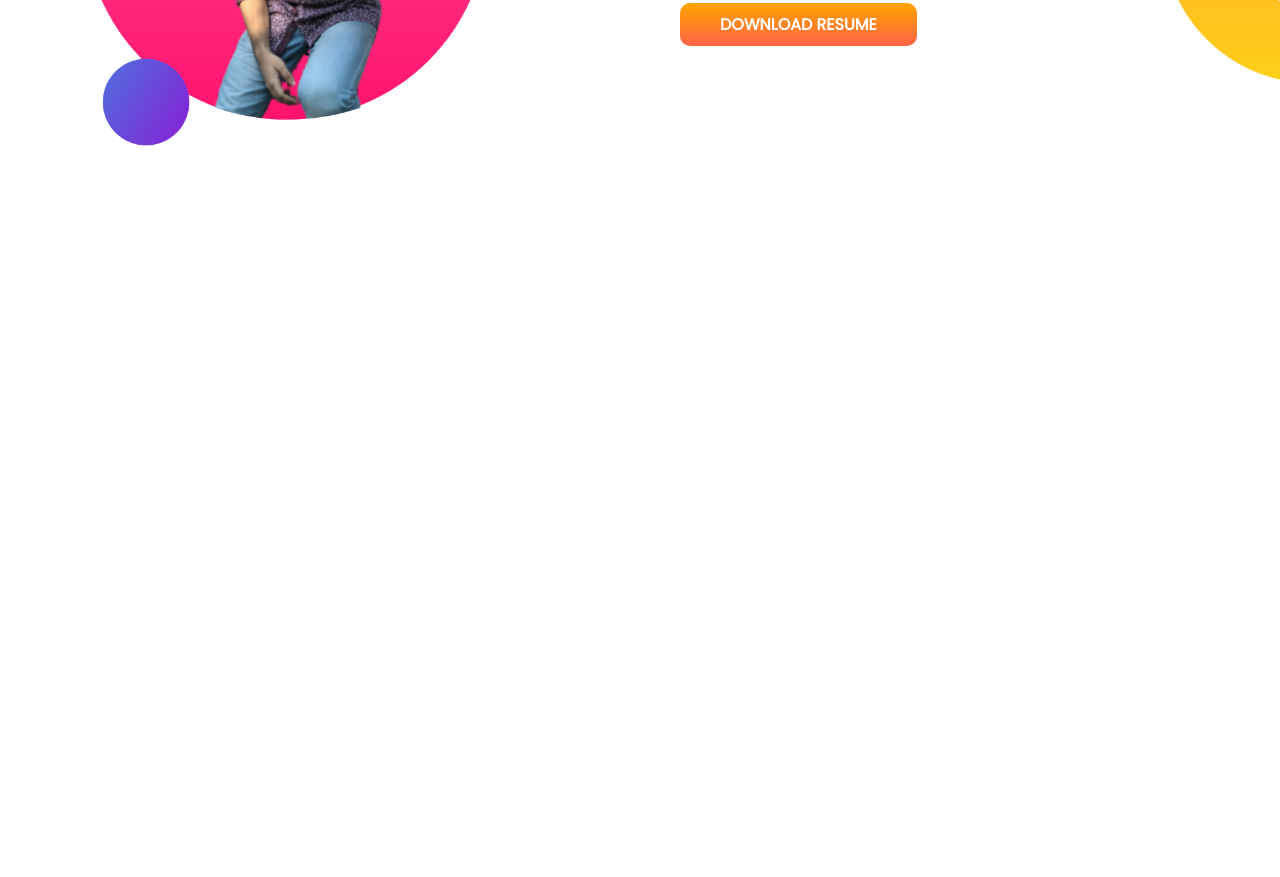
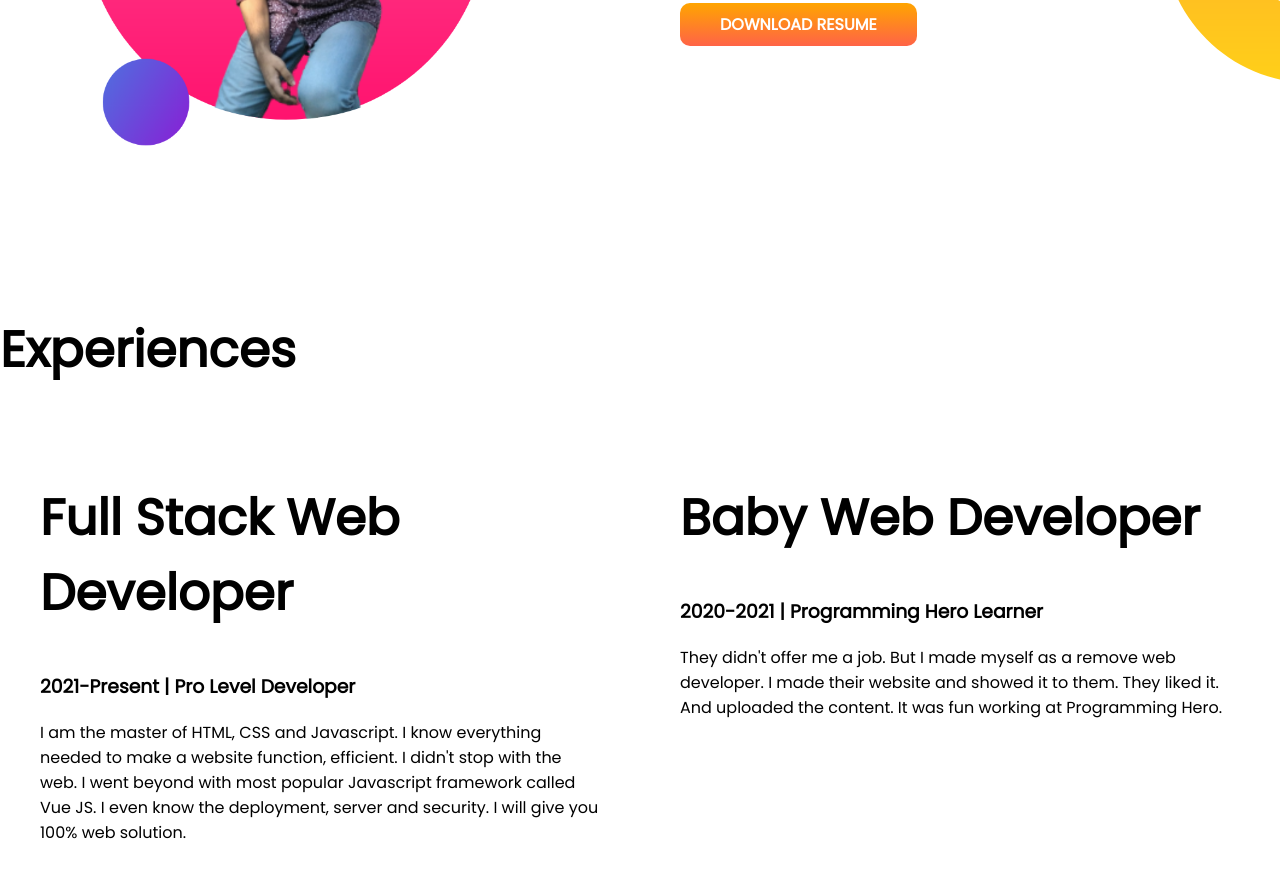
Before and after one commit to mrsaha02/developer-portfolio-2022, a plain HTML site: page index.html in a window 1280 px wide. Shown: the part 928-1805 px from the top of the page. Before the commit the page ends 1241 px from the top, so only its background shows below. Drawn offline with Linux system fonts and the light colour scheme.

Commit message:
experience part1

```diff
--- a/index.html
+++ b/index.html
@@ -13,7 +13,7 @@
 </head>
 
 <body>
-    <section class="top-banner">
+    <section class="top-banner flexible-container">
         <div class="half-width">
             <h1>Welcome to</h1>
             <h1><span class="orange-color">Tonmoy Saha</span> World!</h1>
@@ -30,7 +30,7 @@
         </div>
     </section>
 
-    <section class="dream-big">
+    <section class="dream-big flexible-container">
         <div class="half-width">
             <img src="images/tonmoy-picture-with-bg2.png" alt="">
         </div>
@@ -41,8 +41,25 @@
                 to make simple website. My goal is to build 3 websites and learn advanced topics.</p>
             <a class="link-button" target="_blank" href="">DOWNLOAD RESUME</a>
         </div>
+    </section>
+    <section class="Experience-area">
+        <h1>Experiences</h1>
 
+       <div class="flexible-container">
+        <div class="half-width">
+            <h1>Full Stack Web Developer</h1>
+            <h3>2021-Present | Pro Level Developer</h3>
+            <p>I am the master of HTML, CSS and Javascript. I know everything needed to make a website function,
+                efficient. I didn't stop with the web. I went beyond with most popular Javascript framework called Vue
+                JS. I even know the deployment, server and security. I will give you 100% web solution.</p>
+        </div>
+        <div class="half-width">
+            <h1>Baby Web Developer</h1>
+            <h3>2020-2021 | Programming Hero Learner</h3>
+            <p>They didn't offer me a job. But I made myself as a remove web developer. I made their website and showed
+                it to them. They liked it. And uploaded the content. It was fun working at Programming Hero.</p>
+        </div>
+       </div>
     </section>
 </body>
-
 </html>
--- a/style.css
+++ b/style.css
@@ -8,7 +8,7 @@ h1{
 .orange-color{
 color: orange;
 }
-section{
+.flexible-container{
     display: flex;
     margin-bottom: 150px;
 }
```
